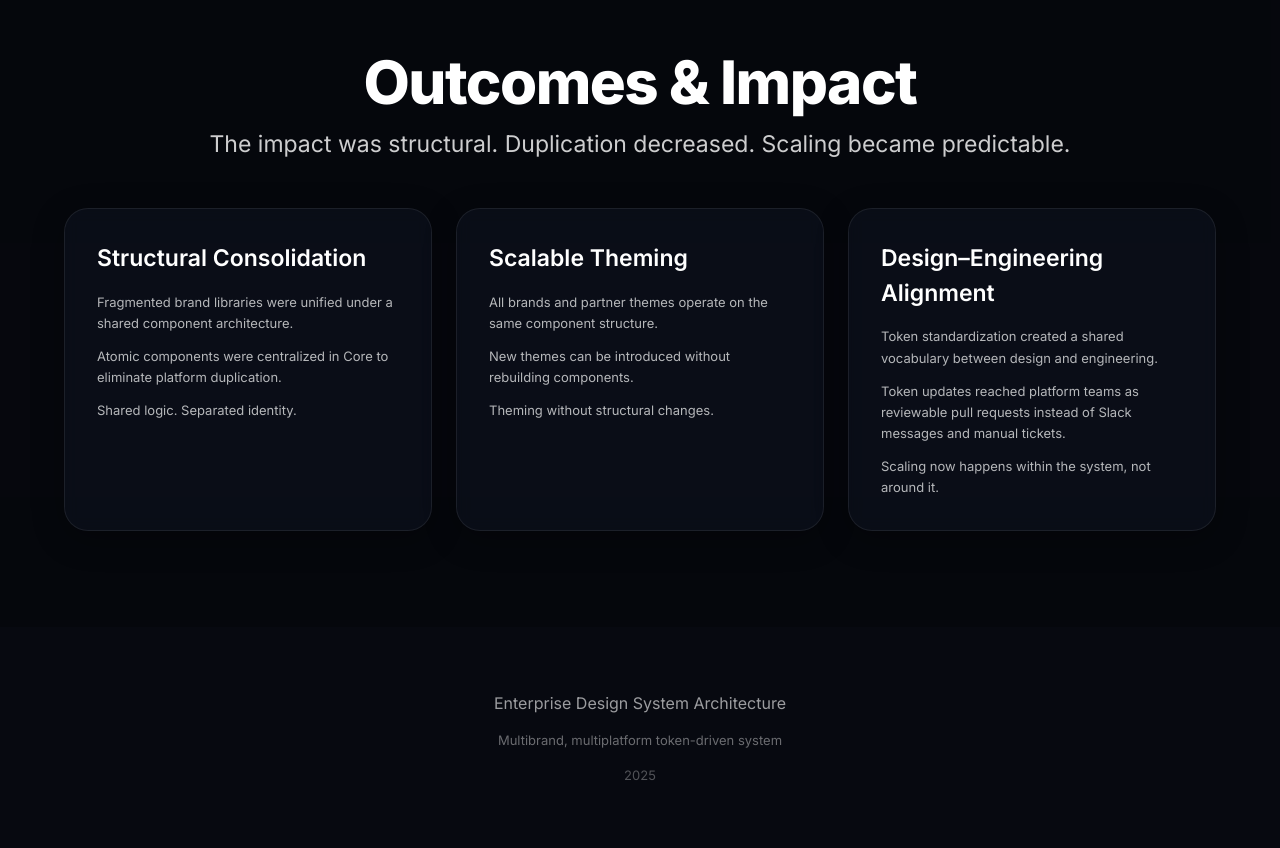
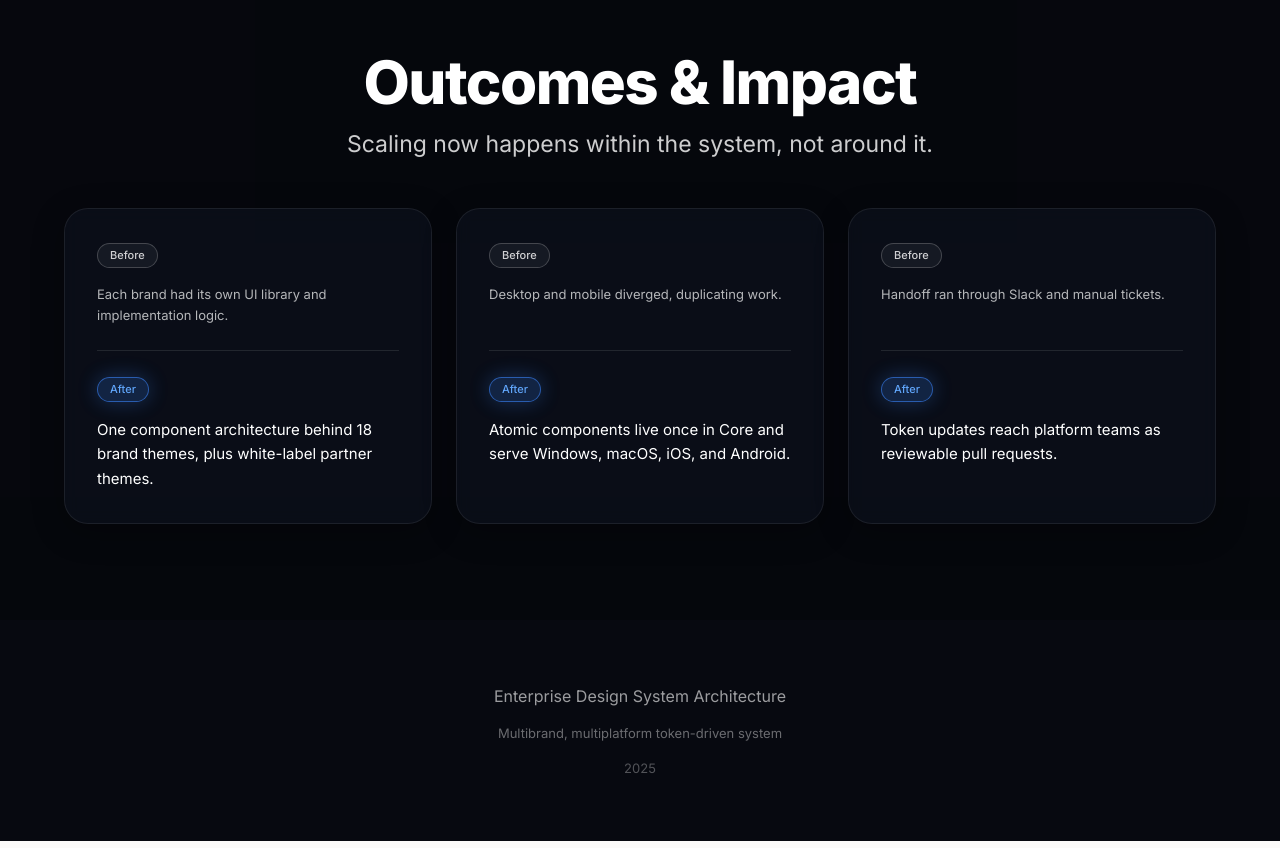
Before and after one commit to omnirobot-bot/Design-system-case-study, a React (Vite) app: page / in a window 1280 px wide. Shown: the part 5600-6448 px from the top of the page. Built offline with nearby package versions, Linux system fonts and the light colour scheme.

Commit message:
Outcomes jako dvojice Before / After
- novy podtitul: Scaling now happens within the system, not around it.
- tri karty Before / After misto puvodnich karet
- odstranene vety o shared logic, theming a shared vocabulary

Co-Authored-By: Claude Opus 5.5 <noreply@anthropic.com>

```diff
--- a/src/app/App.tsx
+++ b/src/app/App.tsx
@@ -716,71 +716,68 @@ export default function App() {
                 Outcomes & Impact
               </h2>
               <p className="text-lg sm:text-xl text-white/80 px-2 sm:px-4">
-                The impact was structural. Duplication decreased. Scaling became predictable.
+                Scaling now happens within the system, not around it.
               </p>
             </div>
 
+            {/* Before / After pairs: subgrid keeps the After rows aligned across cards */}
             <div className="grid md:grid-cols-3 gap-6">
-               <GlassCard padding="lg">
+              <GlassCard padding="lg" className="grid gap-6 md:row-span-2 md:grid-rows-subgrid">
                 <div className="space-y-4">
-
-                  <h3 className="text-white h3-original">
-                    Structural Consolidation
-                  </h3>
-                  <div className="space-y-3 text-sm text-white/70 leading-relaxed">
-                    <p>
-                      Fragmented brand libraries were unified under a shared component architecture.
+                  <Badge color="neutral" variant="outline">
+                    Before
+                  </Badge>
+                  <p className="text-sm text-white/70 leading-relaxed">
+                    Each brand had its own UI library and implementation logic.
                   </p>
-                    <p>Atomic components were centralized in Core to eliminate platform duplication.
+                </div>
+                <div className="space-y-4 border-t border-white/10 pt-6">
+                  <Badge color="blue" variant="glow">
+                    After
+                  </Badge>
+                  <p className="text-base text-white leading-relaxed">
+                    One component architecture behind 18 brand themes, plus white-label partner themes.
                   </p>
-                    <p>
-                      Shared logic. Separated identity.
-                    </p>
-
-                  </div>
                 </div>
               </GlassCard>
 
-              <GlassCard padding="lg">
+              <GlassCard padding="lg" className="grid gap-6 md:row-span-2 md:grid-rows-subgrid">
                 <div className="space-y-4">
-
-                  <h3 className="text-white h3-original">
-                    Scalable Theming
-                  </h3>
-                  <div className="space-y-3 text-sm text-white/70 leading-relaxed">
-                    <p>
-                      All brands and partner themes operate on the same component structure.
+                  <Badge color="neutral" variant="outline">
+                    Before
+                  </Badge>
+                  <p className="text-sm text-white/70 leading-relaxed">
+                    Desktop and mobile diverged, duplicating work.
                   </p>
-                    <p>New themes can be introduced without rebuilding components.
+                </div>
+                <div className="space-y-4 border-t border-white/10 pt-6">
+                  <Badge color="blue" variant="glow">
+                    After
+                  </Badge>
+                  <p className="text-base text-white leading-relaxed">
+                    Atomic components live once in Core and serve Windows, macOS, iOS, and Android.
                   </p>
-                    <p>
-                      Theming without structural changes.
-                    </p>
-
-                  </div>
                 </div>
               </GlassCard>
 
-              <GlassCard padding="lg">
+              <GlassCard padding="lg" className="grid gap-6 md:row-span-2 md:grid-rows-subgrid">
                 <div className="space-y-4">
-
-                  <h3 className="text-white h3-original">
-                    Design–Engineering Alignment
-                  </h3>
-                  <div className="space-y-3 text-sm text-white/70 leading-relaxed">
-                    <p>
-                      Token standardization created a shared vocabulary between design and engineering.
+                  <Badge color="neutral" variant="outline">
+                    Before
+                  </Badge>
+                  <p className="text-sm text-white/70 leading-relaxed">
+                    Handoff ran through Slack and manual tickets.
                   </p>
-                    <p>Token updates reached platform teams as reviewable pull requests instead of Slack messages and manual tickets.
+                </div>
+                <div className="space-y-4 border-t border-white/10 pt-6">
+                  <Badge color="blue" variant="glow">
+                    After
+                  </Badge>
+                  <p className="text-base text-white leading-relaxed">
+                    Token updates reach platform teams as reviewable pull requests.
                   </p>
-                    <p>Scaling now happens within the system, not around it.</p>
-
-
-
-                  </div>
                 </div>
               </GlassCard>
-
             </div>
           </div>
         </section>
```
Lines whose indentation alone changed are shown as unchanged.
